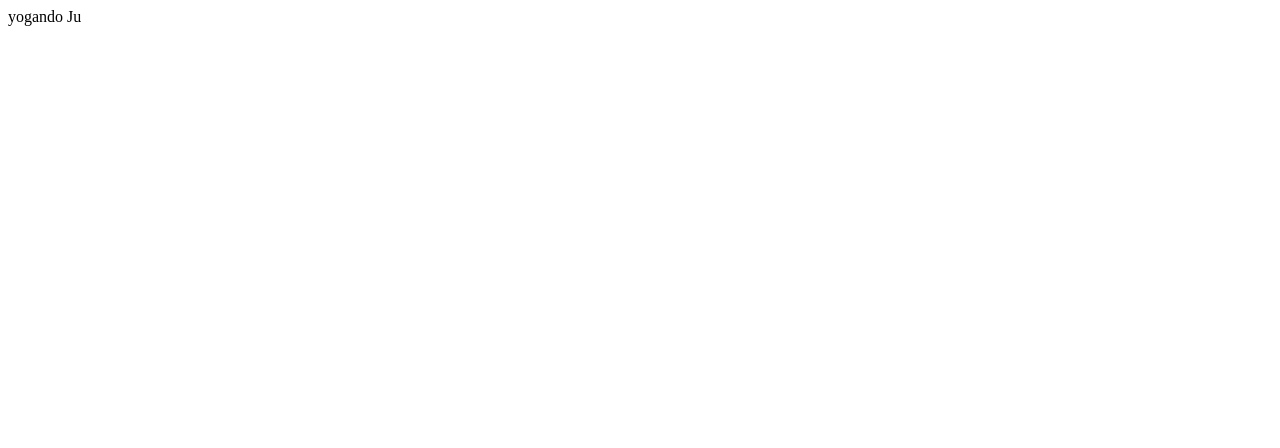
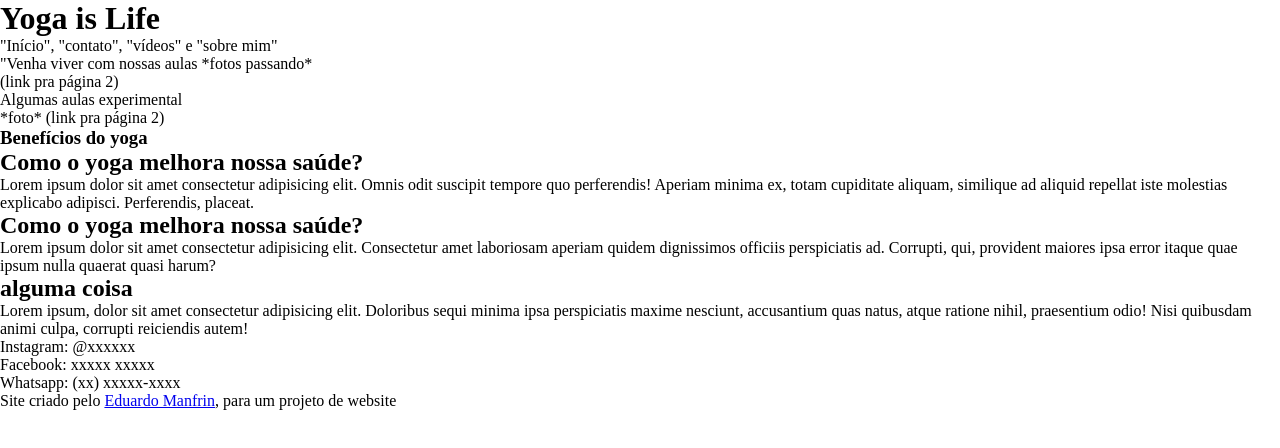
Before and after one commit to Eduardo-Manfrin/projeto-yoga, a plain HTML site: page yoga.html in a window 1280 px wide. Drawn offline with Linux system fonts and the light colour scheme.

Commit message:
atualizei o projeto-yoga

```diff
--- /dev/null
+++ b/estilos/style.css
@@ -0,0 +1,7 @@
+@charset "UTF-8";
+
+
+*{
+    padding: 0px;
+    margin: 0px;
+}
--- a/yoga.html
+++ b/yoga.html
@@ -5,9 +5,42 @@
     <meta http-equiv="X-UA-Compatible" content="IE=edge">
     <meta name="viewport" content="width=device-width, initial-scale=1.0">
     <title>yogando</title>
+    <link rel="stylesheet" href="estilos/style.css">
 </head>
 <body>
-    <Header>yogando Ju</Header>
+    <Header>
+        <h1>Yoga is Life</h1>
+        <p><!--link-->"Início", "contato", "vídeos" e "sobre mim"</p>
+    </Header>
+    <section>
+        <aside>"Venha viver com nossas aulas *fotos passando*</aside>
+        <div> (link pra página 2)
+            <p>Algumas aulas experimental</p>
+            *foto*
+            (link pra página 2)
+        </div>
+        <article>
+            <h1>Benefícios do yoga</h1>
+            <aside>
+                <h2>Como o yoga melhora nossa saúde?</h2>
+                <p>Lorem ipsum dolor sit amet consectetur adipisicing elit. Omnis odit suscipit tempore quo perferendis! Aperiam minima ex, totam cupiditate aliquam, similique ad aliquid repellat iste molestias explicabo adipisci. Perferendis, placeat.</p>
+                <h2>Como o yoga melhora nossa saúde?</h2>
+                <p>Lorem ipsum dolor sit amet consectetur adipisicing elit. Consectetur amet laboriosam aperiam quidem dignissimos officiis perspiciatis ad. Corrupti, qui, provident maiores ipsa error itaque quae ipsum nulla quaerat quasi harum?</p>
+            </aside>
+            <aside>
+                <h2>alguma coisa</h2>
+                <p>Lorem ipsum, dolor sit amet consectetur adipisicing elit. Doloribus sequi minima ipsa perspiciatis maxime nesciunt, accusantium quas natus, atque ratione nihil, praesentium odio! Nisi quibusdam animi culpa, corrupti reiciendis autem!</p>
+            </aside>
+        </article>
+    </section>
+    <footer>
+        <ul>
+            <li>Instagram: @xxxxxx</li>
+            <li>Facebook: xxxxx xxxxx</li>
+            <li>Whatsapp: (xx) xxxxx-xxxx</li>
+        </ul>
+        <p>Site criado pelo <a href="https://github.com/Eduardo-Manfrin">Eduardo Manfrin</a>, para um projeto de website</p>
+    </footer>
 
 </body>
 </html>
```
